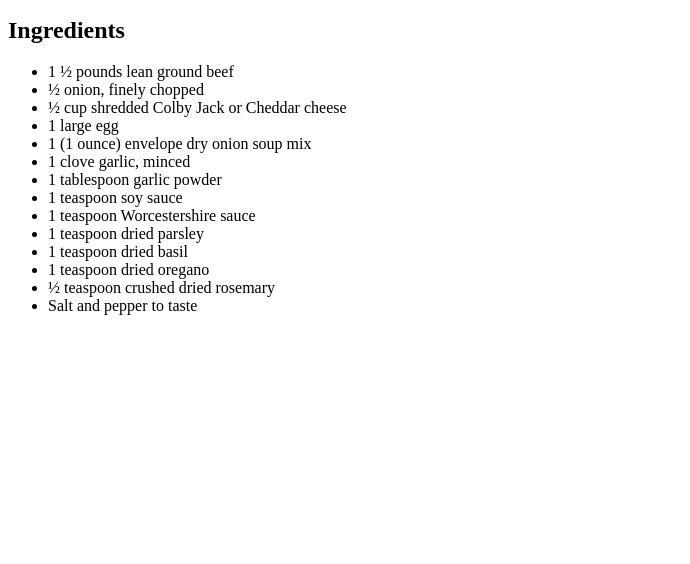
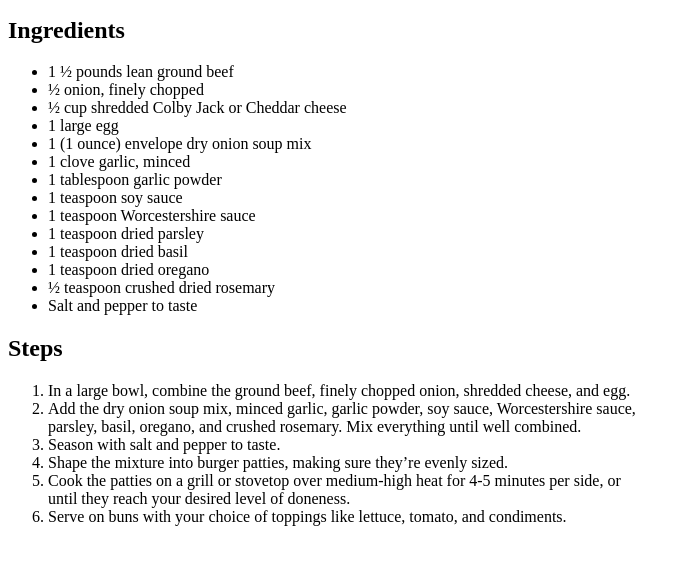
Before and after one commit to mszrsbotond/odin_project, a plain HTML site: page html_css/html_basics/project_recipes/recipes/hamburger.html in a window 1280 px wide. Shown: the part 230-794 px from the top of the page, without its empty margins (0-690 px from the left). Drawn offline with Linux system fonts and the light colour scheme.

Commit message:
add steps

```diff
--- a/html_css/html_basics/project_recipes/recipes/hamburger.html
+++ b/html_css/html_basics/project_recipes/recipes/hamburger.html
@@ -27,5 +27,15 @@
         <li>½ teaspoon crushed dried rosemary</li>
         <li>Salt and pepper to taste</li>
     </ul>
+    <h2>Steps</h2>
+    <ol>
+        <li>In a large bowl, combine the ground beef, finely chopped onion, shredded cheese, and egg.</li>
+        <li>Add the dry onion soup mix, minced garlic, garlic powder, soy sauce, Worcestershire sauce, <br>parsley, basil, oregano, and crushed rosemary. Mix everything until well combined.</li>
+        <li>Season with salt and pepper to taste.</li>
+        <li>Shape the mixture into burger patties, making sure they’re evenly sized.</li>
+        <li>Cook the patties on a grill or stovetop over medium-high heat for 4-5 minutes per side, or <br>until they reach your desired level of doneness.</li>
+        <li>Serve on buns with your choice of toppings like lettuce, tomato, and condiments.</li>
+    </ol>
+
 </body>
 </html>
```
